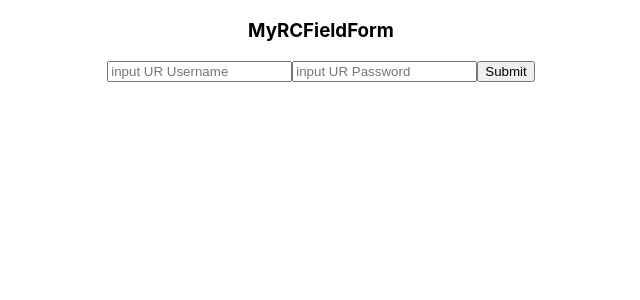
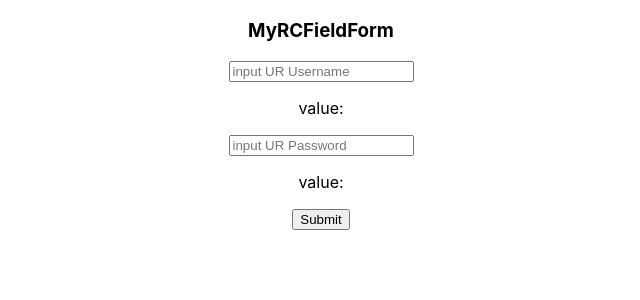
Before and after one commit to xindixu/learn-react, a React (Create React App) app: page / in a window 1280 px wide. Shown: the top 300 px of the page, without its empty margins (319-959 px from the left). Built offline with nearby package versions, Linux system fonts and the light colour scheme.

Commit message:
updater and unregister

```diff
--- a/src/component/form/Field.jsx
+++ b/src/component/form/Field.jsx
@@ -1,4 +1,4 @@
-import React, { useContext, useState, useEffect } from "react";
+import React, { useContext, useState, useEffect, useCallback } from "react";
 import PropTypes from "prop-types";
 import { FieldContext } from "./FieldContext";
 
@@ -10,19 +10,32 @@ const Field = ({ name, rules, children, value, onChange }) => {
     FieldContext
   );
 
-  const [, forceUpdate] = useState();
+  const [, updateState] = useState();
+  const forceUpdate = useCallback(() => updateState({}), []);
 
   useEffect(() => {
-    registerField(forceUpdate);
-  }, [name]);
+    const unregister = registerField({ updater: forceUpdate, name });
+    return () => {
+      unregister();
+    };
+  }, []);
 
-  const controlled = () => ({
-    value: getFieldValue(name),
-    onChange: (e) => {
-      setFieldsValue({ [name]: e.target.value });
-    },
-  });
-  return React.cloneElement(children, controlled());
+  const controlled = useCallback(
+    () => ({
+      value: getFieldValue(name),
+      onChange: (e) => {
+        setFieldsValue({ [name]: e.target.value });
+      },
+    }),
+    [getFieldValue, name, setFieldsValue]
+  );
+
+  return (
+    <>
+      <div>{React.cloneElement(children, controlled())}</div>
+      <p>value: {getFieldValue(name)}</p>
+    </>
+  );
 };
 
 Field.propTypes = {};
--- a/src/component/form/FormStore.js
+++ b/src/component/form/FormStore.js
@@ -4,18 +4,31 @@ class FormStore {
     this.fieldEntities = [];
   }
 
-  registerField = (field) => {
-    this.fieldEntities.push(field);
+  registerField = (entity) => {
+    this.fieldEntities.push(entity);
+
+    // cancel register
+    return () => {
+      this.fieldEntities.filter((f) => f.name !== entity.name);
+      delete this.store[entity.name];
+    };
   };
 
   setFieldsValue = (newStore) => {
+    // update this.store
     this.store = {
       ...this.store,
       ...newStore,
     };
 
     // trigger component update
-    this.fieldEntities.forEach((fn) => fn());
+    this.fieldEntities.forEach((entity) => {
+      Object.keys(newStore).forEach((key) => {
+        if (key === entity.name) {
+          entity.updater();
+        }
+      });
+    });
   };
 
   getFieldsValue = () => ({ ...this.store });
```
